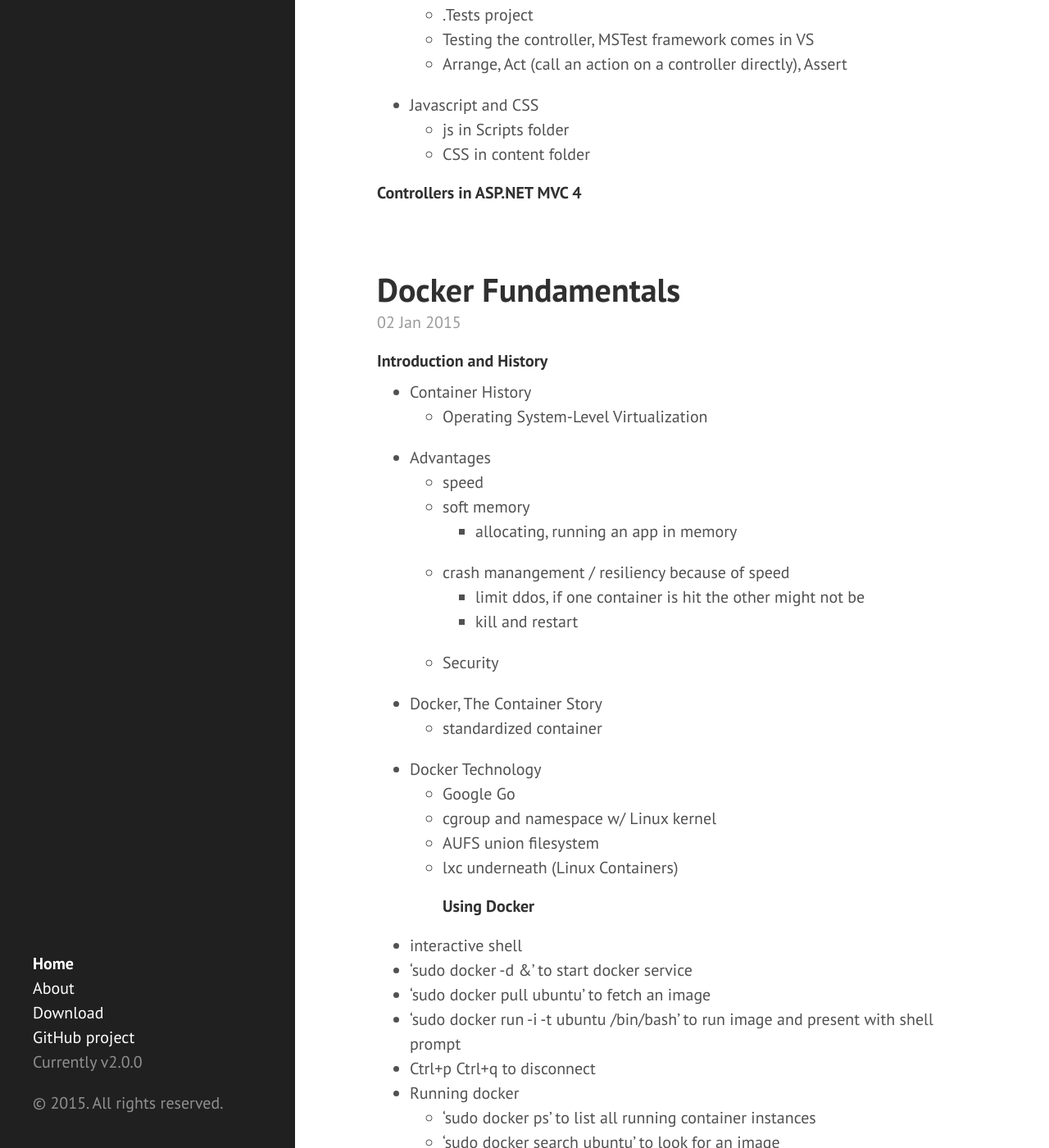
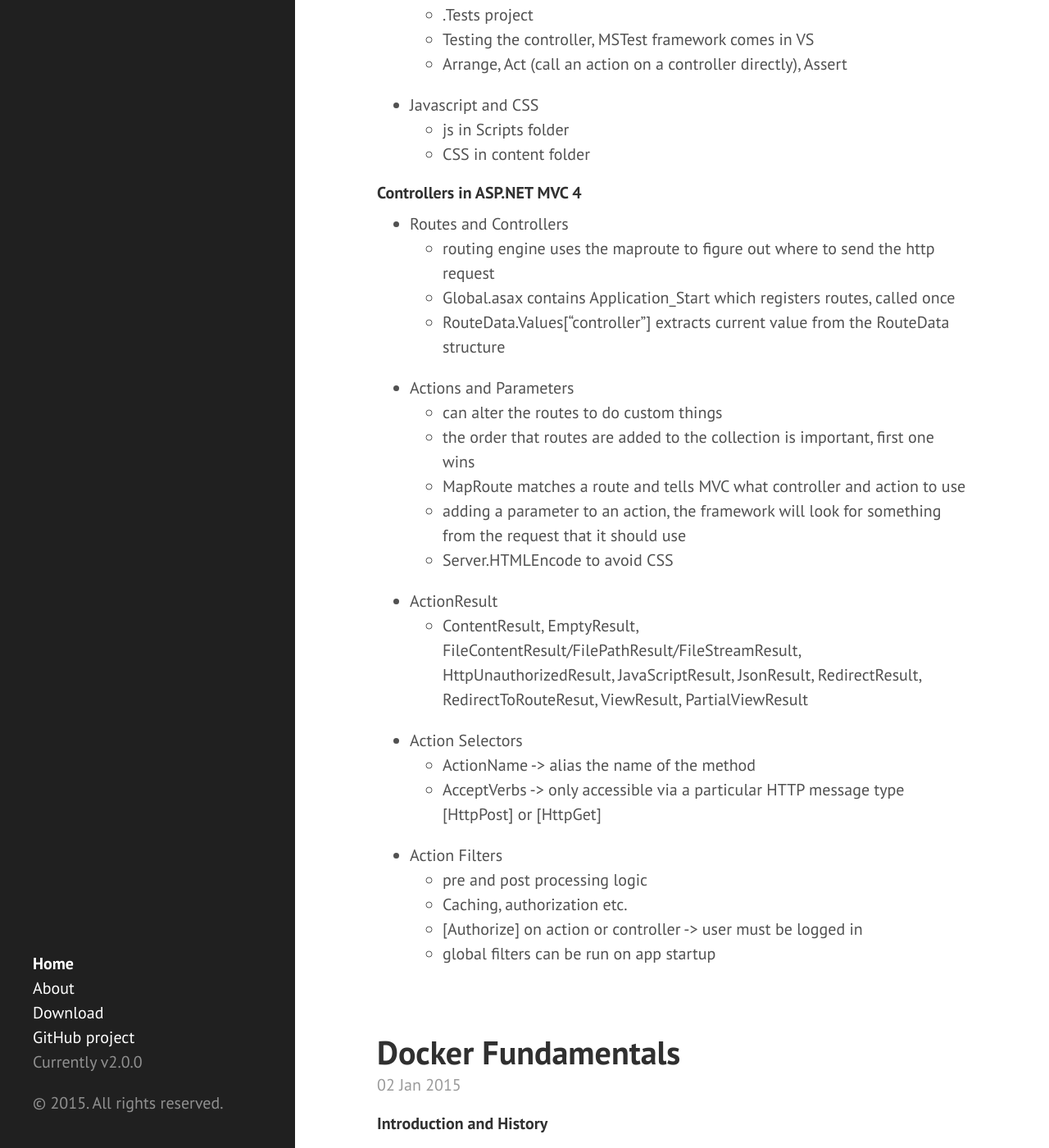
Before and after one commit to eneiand/eneiand.github.io, a Jekyll site: the page built from index.html, in a window 1280 px wide and 1400 px high, scrolled down 792 px. Shown: the whole window at 82% size. Built offline with Jekyll 4.4.1, drawn with Linux system fonts in a browser that asks for light colours; Markdown is read by kramdown in place of the engine named in the settings; the list of posts is cut into pages by our own code.

Commit message:
Update 2015-01-06-building-apps-with-asp-mvc-4.md

```diff
--- a/_posts/2015-01-06-building-apps-with-asp-mvc-4.md
+++ b/_posts/2015-01-06-building-apps-with-asp-mvc-4.md
@@ -24,3 +24,23 @@
   * CSS in content folder
 
 #### Controllers in ASP.NET MVC 4
+* Routes and Controllers
+  * routing engine uses the maproute to figure out where to send the http request
+  * Global.asax contains Application_Start which registers routes, called once
+  * RouteData.Values["controller"] extracts current value from the RouteData structure
+* Actions and Parameters
+  * can alter the routes to do custom things
+  * the order that routes are added to the collection is important, first one wins
+  * MapRoute matches a route and tells MVC what controller and action to use
+  * adding a parameter to an action, the framework will look for something from the request that it should use
+  * Server.HTMLEncode to avoid CSS
+* ActionResult
+  * ContentResult, EmptyResult, FileContentResult/FilePathResult/FileStreamResult, HttpUnauthorizedResult, JavaScriptResult, JsonResult, RedirectResult, RedirectToRouteResut, ViewResult, PartialViewResult
+* Action Selectors
+  *  ActionName -> alias the name of the method
+  *  AcceptVerbs -> only accessible via a particular HTTP message type [HttpPost] or [HttpGet]
+* Action Filters
+  *  pre and post processing logic
+  *  Caching, authorization etc.
+  *  [Authorize] on action or controller -> user must be logged in
+  *  global filters can be run on app startup
```
